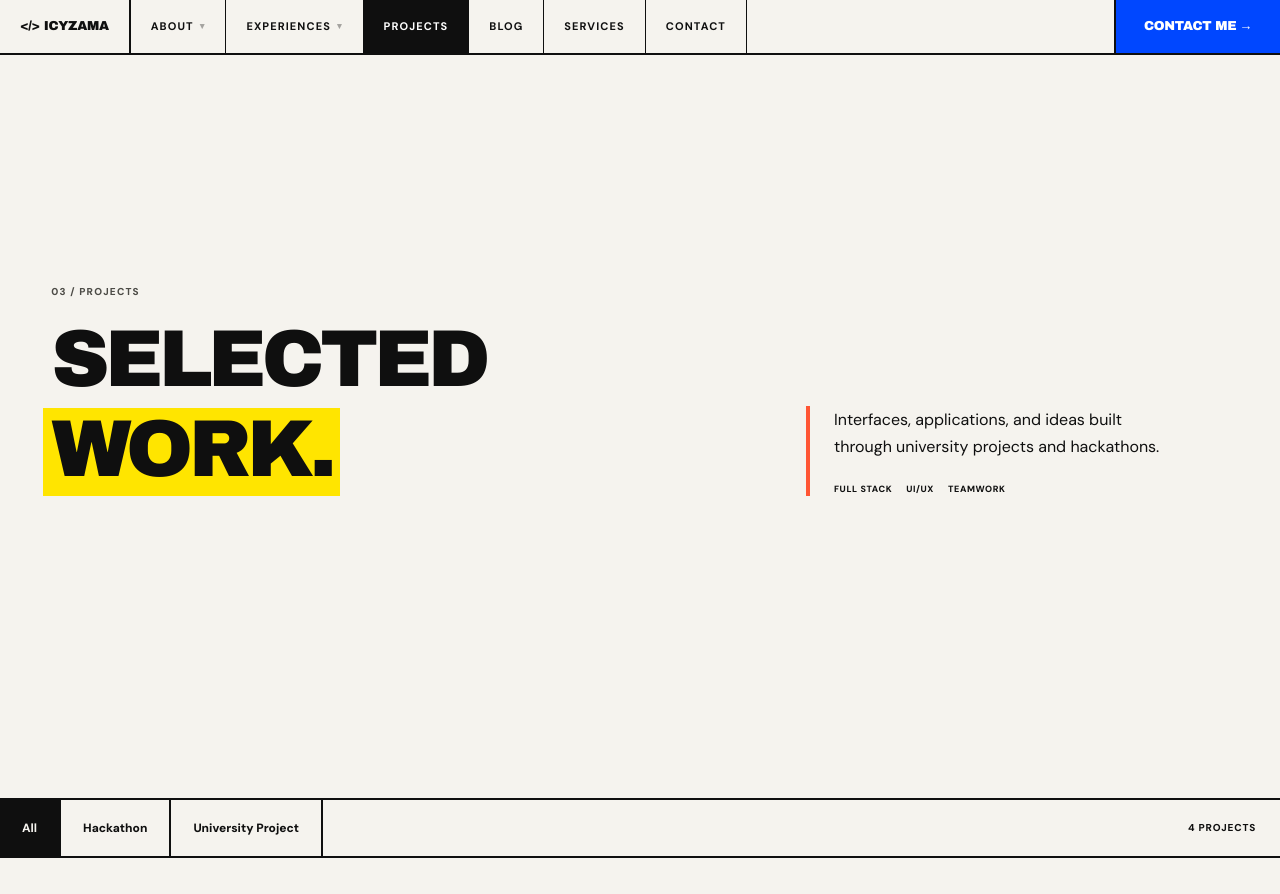
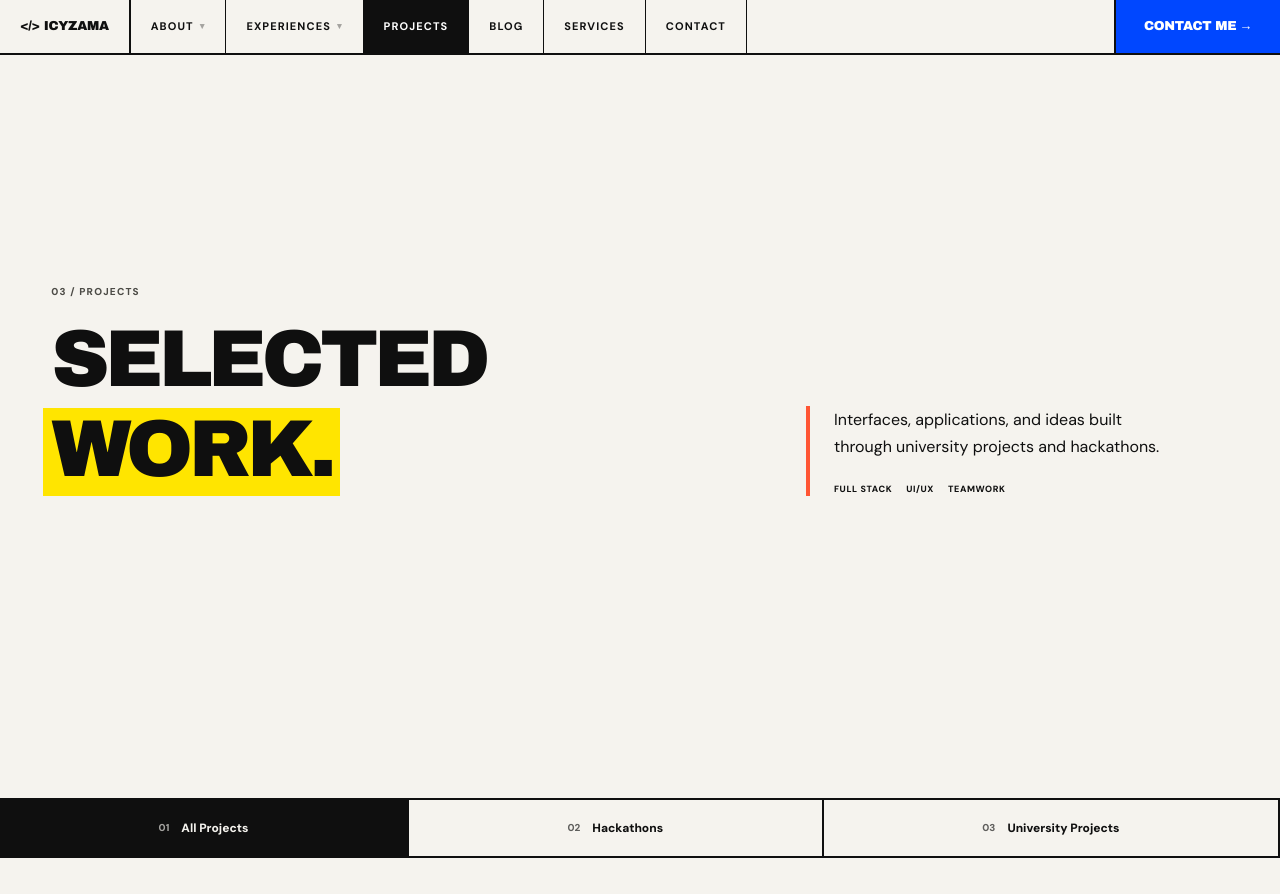
Before and after one commit to icyzama/portfolio, a Next.js app: page /projects in a window 1280 px wide. Shown: the top 894 px of the page. Built offline with nearby package versions, Linux system fonts and the light colour scheme.

Commit message:
Add project tabs and compact card layouts

```diff
--- a/src/components/ui/editorial.module.css
+++ b/src/components/ui/editorial.module.css
@@ -9,6 +9,10 @@
 .filters { display: flex; flex-wrap: wrap; align-items: stretch; border-bottom: var(--rule); }
 .filters button { min-height: 56px; border: 0; border-right: var(--rule); padding: 14px 22px; background: var(--background); font-size: 12px; font-weight: 800; }
 .filters button[aria-pressed="true"] { background: var(--foreground); color: var(--background); }
+.projectTabs { position: sticky; top: 0; z-index: 18; flex-wrap: nowrap; background: var(--background); }
+.projectTabs button { flex: 1 0 auto; justify-content: center; display: inline-flex; align-items: center; gap: 12px; }
+.projectTabs button[aria-selected="true"] { background: var(--foreground); color: var(--background); }
+.tabNumber { font-size: 10px; opacity: .65; }
 .filters button:focus-visible { outline-color: var(--orange); outline-offset: -5px; }
 .filterStatus { align-self: center; margin-left: auto; padding: 16px 24px; font-size: 10px; font-weight: 800; letter-spacing: .8px; }
 .section { padding: var(--section-space, clamp(28px, 3vw, 40px)) var(--page-gutter, clamp(24px, 4vw, 56px)); }
@@ -16,6 +20,7 @@
 .sectionHeading h2 { font-size: 13px; line-height: 1.5; white-space: normal; letter-spacing: .3px; }
 .sectionHeading > span { font-size: 10px; font-weight: 700; color: var(--text-muted, #4c4b46); }
 .grid { display: grid; grid-template-columns: repeat(auto-fit, minmax(min(100%, 280px), 1fr)); gap: var(--card-gap, 24px); padding: 0 5px 5px 0; }
+.compactProjectGrid { grid-template-columns: repeat(auto-fill, minmax(min(100%, 270px), 360px)); justify-content: start; }
 .card { display: flex; flex-direction: column; min-width: 0; padding: var(--card-space, clamp(20px, 2vw, 26px)); border: var(--rule); border-top: 5px solid var(--orange); box-shadow: var(--shadow-card, 4px 4px 0 var(--foreground)); }
 .meta { display: flex; align-items: center; justify-content: space-between; gap: 14px; margin-bottom: 20px; }
 .number { font-family: var(--font-archivo-black), Arial, sans-serif; font-size: 32px; line-height: 1; letter-spacing: -.06em; color: var(--orange); }
@@ -68,6 +73,7 @@
 @media (hover: hover) {
   .button:hover { background: var(--foreground); color: var(--background); }
   .filters button:not([aria-pressed="true"]):hover { background: var(--surface-hover, #e9e5dc); }
+  .projectTabs button:not([aria-selected="true"]):hover { background: var(--surface-hover, #e9e5dc); }
 }
 @media (max-width: 1000px) {
   .hero { gap: 24px; grid-template-columns: minmax(0, 1.5fr) minmax(220px, 1fr); }
@@ -80,9 +86,11 @@
   .heroNote > p { max-width: 440px; }
   .heroNote ul { margin-top: 14px; }
   .filters button { min-height: 48px; padding: 12px 16px; font-size: 11px; }
+  .projectTabs { overflow-x: auto; }
   .filterStatus { font-size: 9px; padding: 14px 18px; }
   .section { padding: var(--section-space, clamp(28px, 3vw, 40px)) var(--page-gutter, clamp(24px, 4vw, 56px)); }
   .grid, .postGrid { grid-template-columns: 1fr; }
+  .compactProjectGrid { grid-template-columns: 1fr; }
   .feature { grid-template-columns: 1fr; }
   .featureAside { flex-direction: row; justify-content: space-between; border-left: 0; border-top: var(--rule); padding: 18px 22px; }
   .featureAside > span { font-size: 38px; }
--- a/src/features/experiences/experiences.module.css
+++ b/src/features/experiences/experiences.module.css
@@ -59,13 +59,14 @@
 .sectionHeading { display: grid; justify-items: start; gap: 7px; margin-bottom: 18px; }
 .sectionDescription { max-width: 600px; margin-top: 2px; color: var(--text-muted, #4c4b46); font-size: 13px; line-height: 1.7; }
 .sectionHeading h2 { font-size: clamp(23px, 3vw, 36px); line-height: 1.25; white-space: normal; letter-spacing: -.035em; }
-.projectGrid { display: grid; grid-template-columns: repeat(2, minmax(0, 1fr)); gap: 18px; padding-right: 5px; }
-.project { display: flex; flex-direction: column; border: var(--rule); padding: clamp(18px, 1.8vw, 24px); box-shadow: var(--shadow-card, 4px 4px 0 var(--foreground)); }
-.projectMeta { display: flex; align-items: center; justify-content: space-between; gap: 14px; margin-bottom: 12px; }
-.projectNumber { font-family: var(--font-archivo-black); font-size: 30px; line-height: 1; letter-spacing: -.06em; color: var(--orange); }
+.projectGrid { display: grid; grid-template-columns: repeat(3, minmax(0, 1fr)); gap: 16px; padding-right: 5px; }
+.project { display: flex; flex-direction: column; border: var(--rule); padding: clamp(14px, 1.35vw, 19px); box-shadow: var(--shadow-card, 4px 4px 0 var(--foreground)); }
+.project > .photo { height: clamp(110px, 10vw, 145px); }
+.projectMeta { display: flex; align-items: center; justify-content: space-between; gap: 12px; margin-bottom: 10px; }
+.projectNumber { font-family: var(--font-archivo-black); font-size: 26px; line-height: 1; letter-spacing: -.06em; color: var(--orange); }
 .projectMeta > span:last-child { font-size: 10px; font-weight: 700; text-align: right; }
 .recognition { align-self: flex-start; background: var(--background); border: 1px solid var(--foreground); border-left: 3px solid var(--orange); padding: 6px 10px; font-size: 10px; font-weight: 800; line-height: 1.5; }
-.project h3 { font-size: clamp(24px, 2.6vw, 32px); white-space: normal; letter-spacing: -.035em; margin: 10px 0 8px; }
+.project h3 { font-size: clamp(20px, 1.8vw, 25px); white-space: normal; letter-spacing: -.035em; margin: 8px 0 6px; }
 .projectSubtitle { margin: -4px 0 12px; color: var(--text-muted, #4c4b46); font-size: 12px; font-weight: 700; line-height: 1.55; }
 .project > .description { flex: 1; }
 .internship { display: grid; grid-template-columns: minmax(200px, .7fr) minmax(0, 2fr); border: var(--rule); box-shadow: var(--shadow-card, 4px 4px 0 var(--foreground)); }
@@ -85,6 +86,7 @@
 @media (max-width: 1000px) {
   .organizations { grid-template-columns: minmax(250px, 1fr) minmax(0, 1.5fr); }
   .directory > button { padding: 16px 18px; gap: 10px; }
+  .projectGrid { grid-template-columns: repeat(2, minmax(0, 1fr)); }
 }
 @media (max-width: 700px) {
   .tabs button { min-height: 48px; padding: 12px 16px; gap: 8px; font-size: 11px; }
--- a/src/features/projects/projects-page.tsx
+++ b/src/features/projects/projects-page.tsx
@@ -11,6 +11,7 @@ import pageStyles from "@/components/ui/page-system.module.css";
 import { TitlePanel } from "@/components/ui/title-panel";
 
 const categories = ["All", "Hackathon", "University Project"];
+const categoryLabels = ["All Projects", "Hackathons", "University Projects"];
 export function ProjectsPage() {
   const [category, setCategory] = useState("All");
   const [selected, setSelected] = useState<Project | null>(null);
@@ -25,12 +26,41 @@ export function ProjectsPage() {
       <TitlePanel label="Projects introduction">
         <EditorialHero label={pageLabels.projects} title="SELECTED" highlight="WORK." description="Interfaces, applications, and ideas built through university projects and hackathons." topics={["FULL STACK", "UI/UX", "TEAMWORK"]} className={styles.openingHero} />
       </TitlePanel>
-      <div className={styles.filters} role="group" aria-label="Filter projects">
-        {categories.map((item) => <button type="button" key={item} aria-pressed={category === item} onClick={() => setCategory(item)}>{item}</button>)}
-        <span className={styles.filterStatus} role="status">{visible.length} {visible.length === 1 ? "PROJECT" : "PROJECTS"}</span>
+      <div className={`${styles.filters} ${styles.projectTabs}`} role="tablist" aria-label="Project categories">
+        {categories.map((item, index) => (
+          <button
+            type="button"
+            key={item}
+            id={`project-tab-${index}`}
+            role="tab"
+            aria-selected={category === item}
+            aria-controls="projects-panel"
+            tabIndex={category === item ? 0 : -1}
+            onClick={() => setCategory(item)}
+            onKeyDown={(event) => {
+              const next = event.key === "ArrowRight"
+                ? (index + 1) % categories.length
+                : event.key === "ArrowLeft"
+                  ? (index + categories.length - 1) % categories.length
+                  : event.key === "Home"
+                    ? 0
+                    : event.key === "End"
+                      ? categories.length - 1
+                      : null;
+              if (next !== null) {
+                event.preventDefault();
+                setCategory(categories[next]);
+                document.getElementById(`project-tab-${next}`)?.focus();
+              }
+            }}
+          >
+            <span className={styles.tabNumber} aria-hidden="true">0{index + 1}</span>
+            {categoryLabels[index]}
+          </button>
+        ))}
       </div>
-      <section className={styles.section} aria-label="Selected projects">
-        <div className={styles.grid}>
+      <section id="projects-panel" className={styles.section} role="tabpanel" aria-labelledby={`project-tab-${categories.indexOf(category)}`}>
+        <div className={`${styles.grid} ${category !== "All" ? styles.compactProjectGrid : ""}`}>
           {visible.map((project) => (
             <article className={styles.card} key={project.slug}>
               <div className={styles.meta}><span className={styles.number} aria-hidden="true">{String(projects.indexOf(project) + 1).padStart(2, "0")}</span><span>{project.year}<br />{project.category}</span></div>
```
